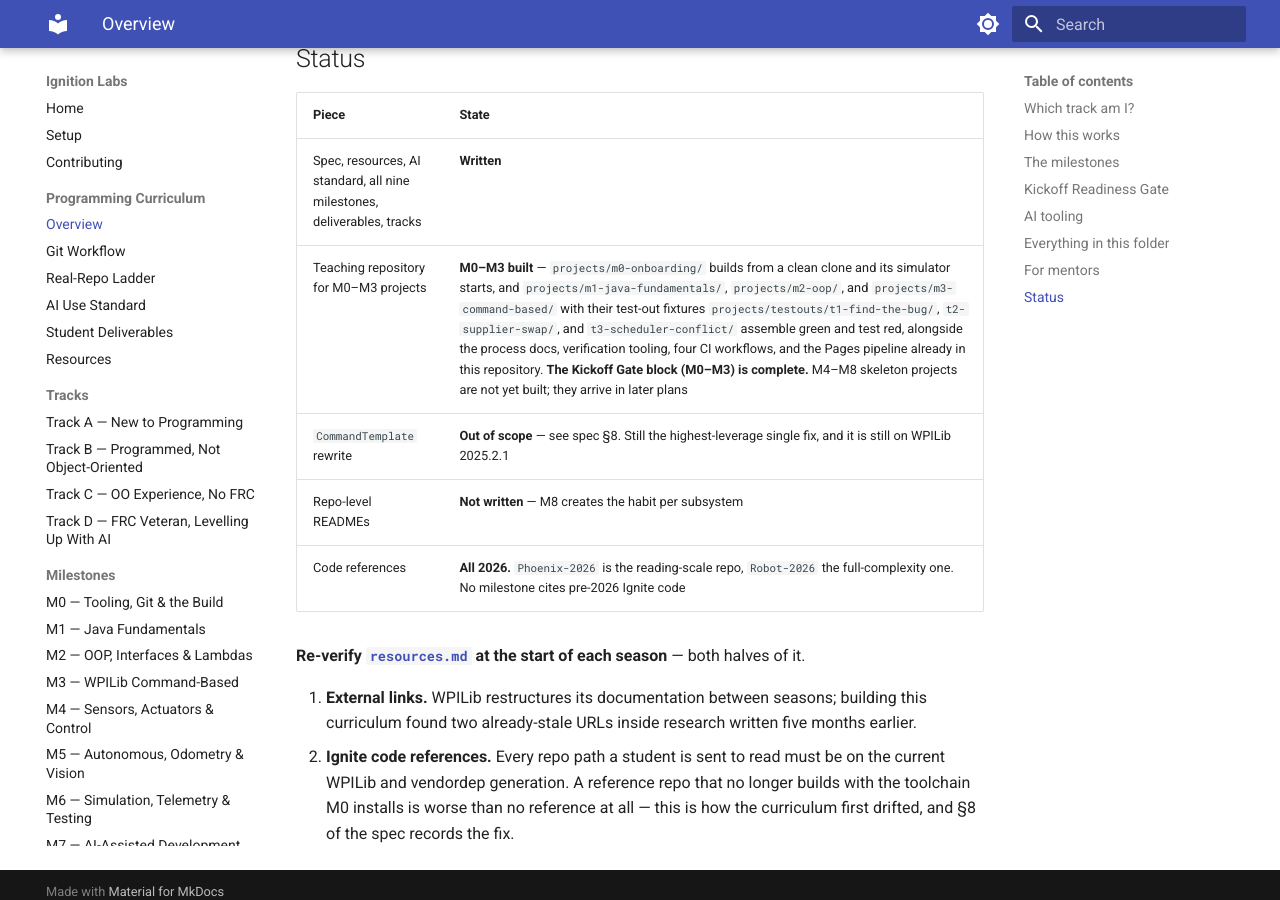
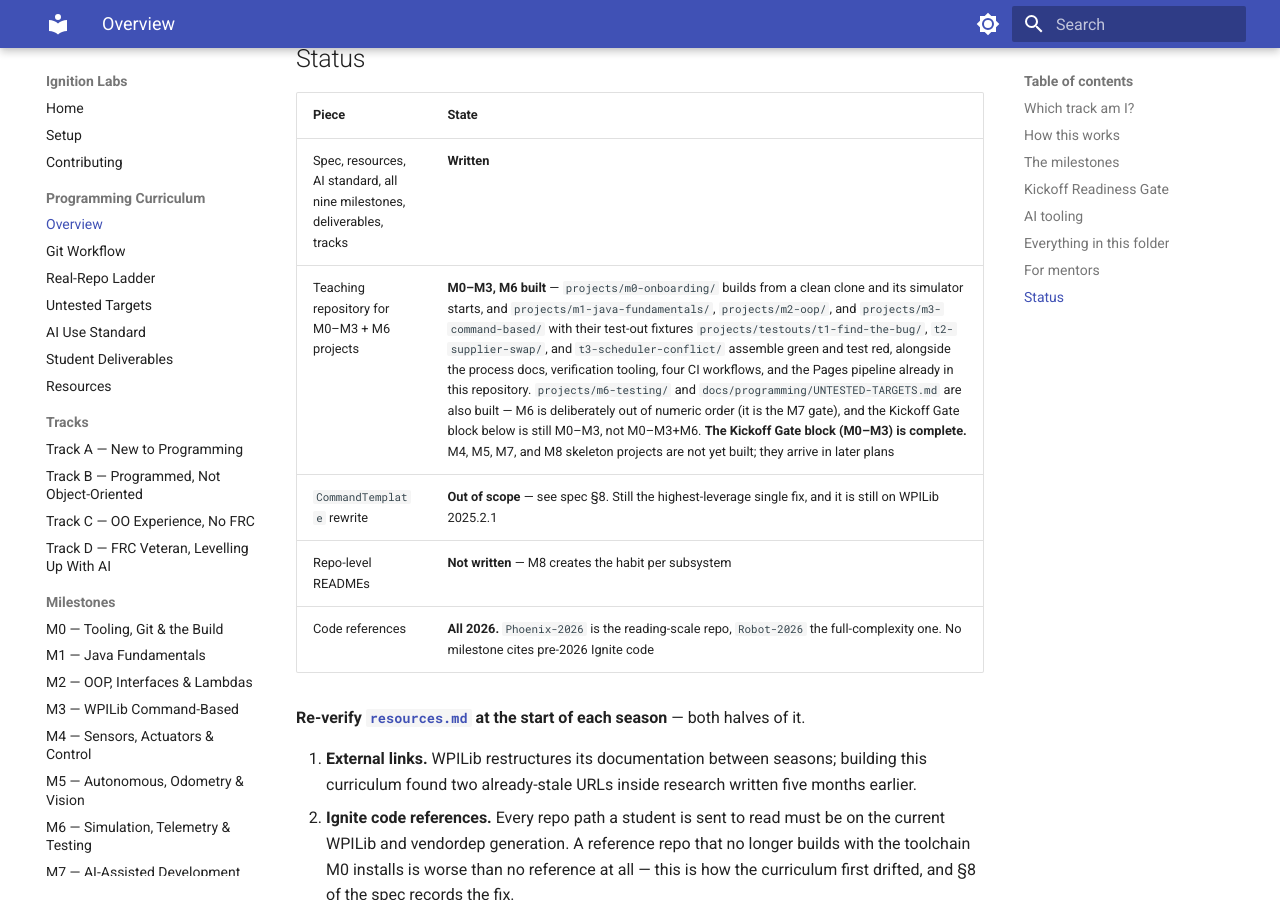
Before and after one commit to IgniteRobotics/ignition-labs, an MkDocs documentation site: the page built from docs/programming/README.md, in a window 1280 px wide and 900 px high, scrolled down 4370 px. Built offline with MkDocs 1.6.1 and Material for MkDocs 9.7.7, drawn with Linux system fonts in a browser that asks for light colours.

Commit message:
Wire M6's regression gate into CI; close build-order step 8
skeleton-integrity's inverted check becomes a three-way branch keyed on
project contents: regressions/ runs the gate, no src/test skips, everything
else keeps the M1-M5 inverted check. student-check gains the student-tier
patches. tests.lock now covers regressions/*.patch, because a patch edited
into a no-op defeats the whole mechanism.

Corrects two false claims in m6-simulation-telemetry-testing.md: Robot-2026
gitignores logs/ and tracks none, so 'practice on real logs from
Robot-2026/logs' is untrue for anyone who clones it. M6 ships its own log.

Verified locally (no push, per task constraints) that the gate branch
actually fires against real projects: regressions/ present runs the
regression gate and logs its caught:/no-failure verdicts, M1-M5 still take
the inverted check, M0 still skips on absent src/test, and the gate goes red
when the worked example stops catching its patch. Live-PR Actions
verification (task steps 11-12, which require pushing) is left to whoever
opens the pull request for this branch.

```diff
--- a/docs/programming/README.md
+++ b/docs/programming/README.md
@@ -130,7 +130,7 @@ The three most likely to generate friction:
 | Piece | State |
 |---|---|
 | Spec, resources, AI standard, all nine milestones, deliverables, tracks | **Written** |
-| Teaching repository for M0–M3 projects | **M0–M3 built** — `projects/m0-onboarding/` builds from a clean clone and its simulator starts, and `projects/m1-java-fundamentals/`, `projects/m2-oop/`, and `projects/m3-command-based/` with their test-out fixtures `projects/testouts/t1-find-the-bug/`, `t2-supplier-swap/`, and `t3-scheduler-conflict/` assemble green and test red, alongside the process docs, verification tooling, four CI workflows, and the Pages pipeline already in this repository. **The Kickoff Gate block (M0–M3) is complete.** M4–M8 skeleton projects are not yet built; they arrive in later plans |
+| Teaching repository for M0–M3 + M6 projects | **M0–M3, M6 built** — `projects/m0-onboarding/` builds from a clean clone and its simulator starts, and `projects/m1-java-fundamentals/`, `projects/m2-oop/`, and `projects/m3-command-based/` with their test-out fixtures `projects/testouts/t1-find-the-bug/`, `t2-supplier-swap/`, and `t3-scheduler-conflict/` assemble green and test red, alongside the process docs, verification tooling, four CI workflows, and the Pages pipeline already in this repository. `projects/m6-testing/` and `docs/programming/UNTESTED-TARGETS.md` are also built — M6 is deliberately out of numeric order (it is the M7 gate), and the Kickoff Gate block below is still M0–M3, not M0–M3+M6. **The Kickoff Gate block (M0–M3) is complete.** M4, M5, M7, and M8 skeleton projects are not yet built; they arrive in later plans |
 | `CommandTemplate` rewrite | **Out of scope** — see spec §8. Still the highest-leverage single fix, and it is still on WPILib 2025.2.1 |
 | Repo-level READMEs | **Not written** — M8 creates the habit per subsystem |
 | Code references | **All 2026.** `Phoenix-2026` is the reading-scale repo, `Robot-2026` the full-complexity one. No milestone cites pre-2026 Ignite code |
--- a/mkdocs.yml
+++ b/mkdocs.yml
@@ -39,6 +39,7 @@ nav:
       - Overview: programming/README.md
       - Git Workflow: programming/git-workflow.md
       - Real-Repo Ladder: programming/robot-repo-ladder.md
+      - Untested Targets: programming/UNTESTED-TARGETS.md
       - AI Use Standard: programming/ai-use-standard.md
       - Student Deliverables: programming/student-deliverables.md
       - Resources: programming/resources.md
```
Also changed, not shown: docs/programming/milestones/m6-simulation-telemetry-testing.md (+6 -2 lines), docs/programming/teaching-repo-spec.md (+2 -2 lines), 6 other files.
